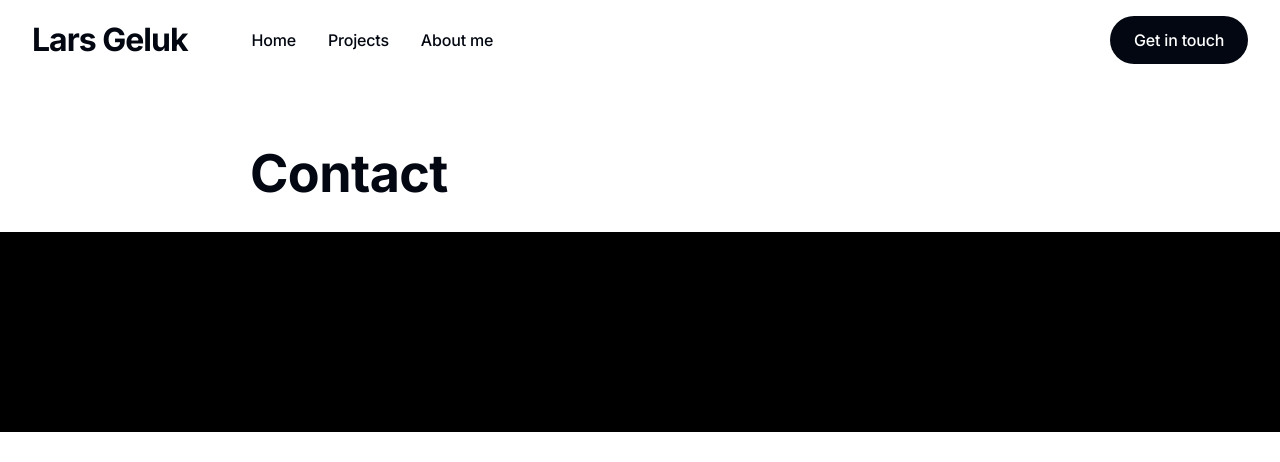
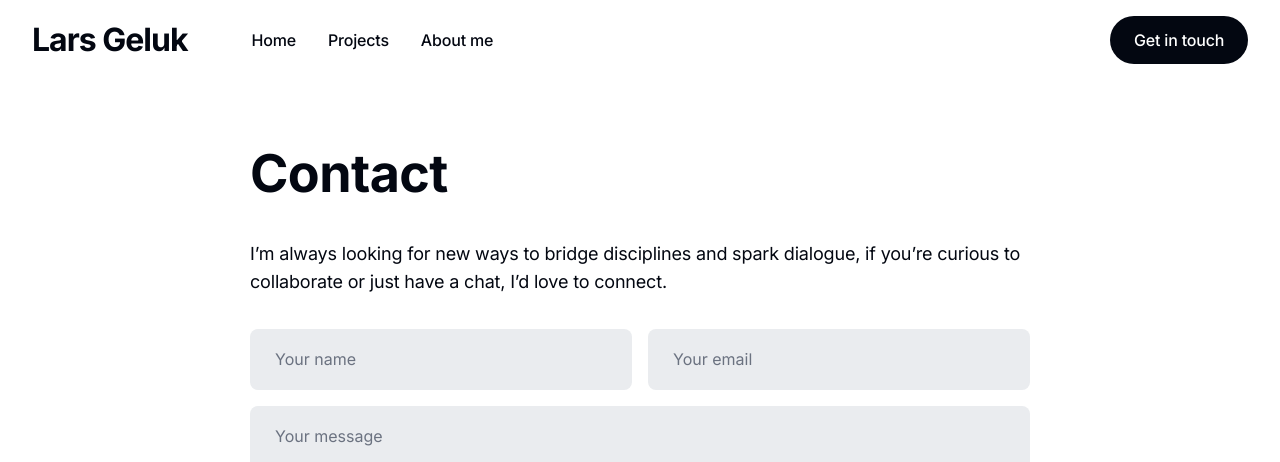
Before and after one commit to larsgeluk/larsgeluk.github.io, a Jekyll site: the page built from _pages/contact.html, in a window 1280 px wide and 1400 px high. Shown: the top 462 px of the window. Built offline with Jekyll 4.4.1, drawn with Linux system fonts in a browser that asks for light colours; some of the changed text lies outside the part shown.

```diff
--- a/_data/settings.yml
+++ b/_data/settings.yml
@@ -209,7 +209,7 @@ mailchimp:
 # Contact Settings
 contact:
   email: https://formspree.io/f/xqaylbog # Add your form_id
-  description: Gerous comes with a built-in contact form, that you can use with Formspree service to handle up to 50 submissions per month for free. You could also easily switch to another contact form service if you want. # Add a description of your form
+  description: I’m always looking for new ways to bridge disciplines and spark dialogue, if you’re curious to collaborate or just have a chat, I’d love to connect. # Add a description of your form
 
 # NOTE
 # Gerous theme comes with a contact form built-in. You can use this form with Formspree (https://formspree.io/) service and get up to 50 submissions for free. Also, you can easily switch to another service if you want.
--- a/_layouts/page.html
+++ b/_layouts/page.html
@@ -15,7 +15,6 @@ layout: default
     </div>
 
 
-    <div class="full-width-section" style="background-color: #000000; padding: 100px 0;"></div>
     {% if page.video_embed %}
       <div class="page-video">
         <div class="page-video__wrap">
@@ -30,7 +29,6 @@ layout: default
     {% endif %}
     {% endif %}
   </div>
-  </div>
 
   <!-- begin page -->
   <article class="page">
--- a/_pages/contact.html
+++ b/_pages/contact.html
@@ -2,7 +2,6 @@
 layout: page
 title: Contact
 permalink: /contact/
-image: '/images/20.jpg'
 ---
 
 <div class="form-box">
```
